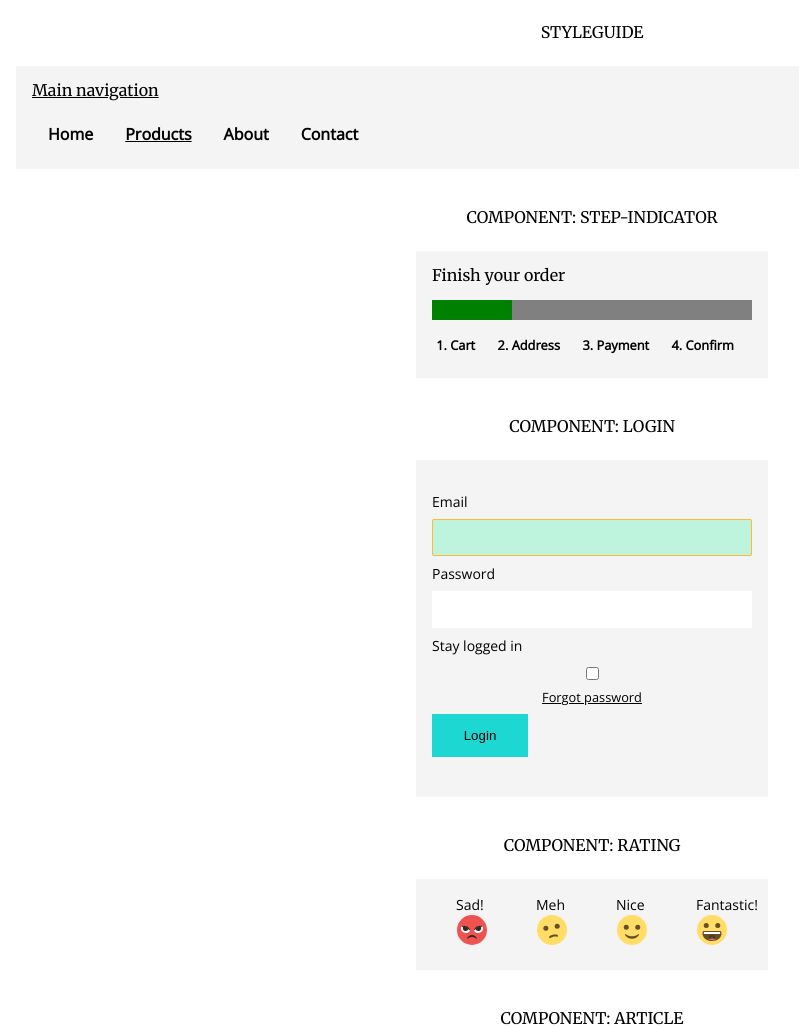
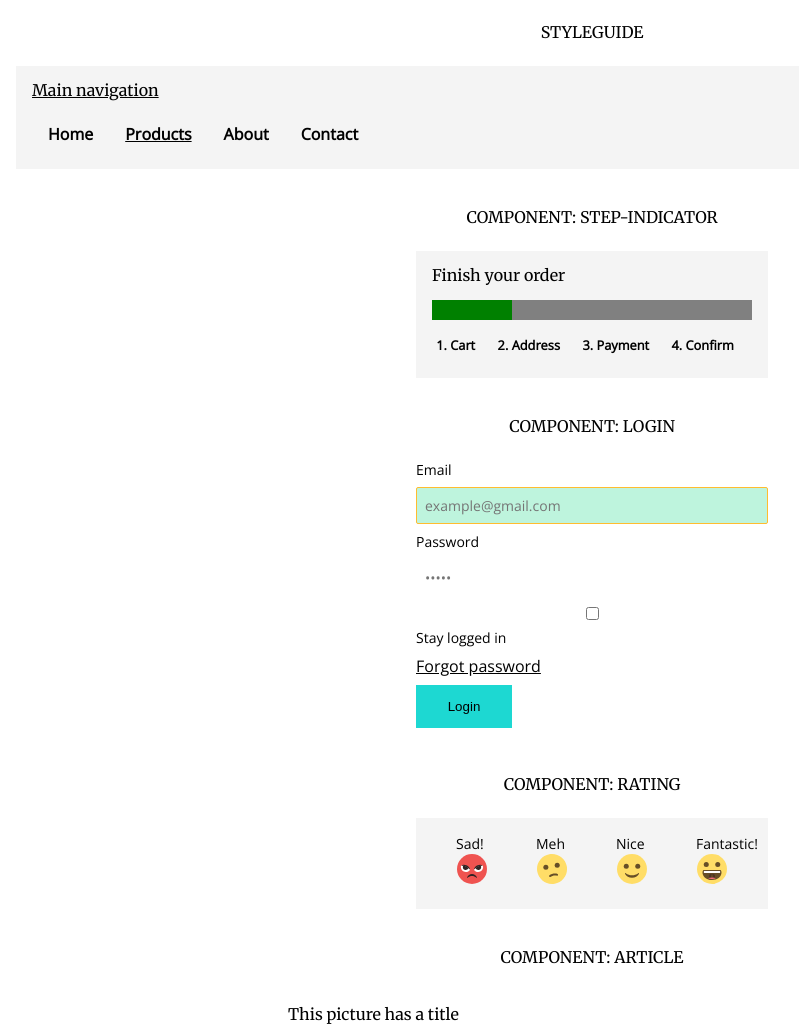
Before and after one commit to pierman1/css-to-the-rescue, a plain HTML site: page week-1 & week-2/hva-css-minor-week-1/styleguide.html in a window 1280 px wide. Shown: the top 1027 px of the page, without its empty margins (48-847 px from the left). Drawn offline with nearby package versions, Linux system fonts and the light colour scheme.

Commit message:
Changed structure styleguide.html

```diff
--- a/week-1 & week-2/hva-css-minor-week-1/styleguide.html
+++ b/week-1 & week-2/hva-css-minor-week-1/styleguide.html
@@ -57,25 +57,23 @@
     </section>
     <h2>Component: login</h2>
     <section section="component-login">
-        <form role="login" action="/" method="post">
+        <form class="login-form" action="/" method="post">
 
             <label for="field-email">Email</label>
-            <input type="email" id="field-email" name="field-email" autocomplete="email" required autofocus>
+            <input type="email" id="field-email" name="field-email" placeholder="example@gmail.com" autocomplete="email" required autofocus>
 
             <label for="field-password">Password</label>
-            <input type="password" id="field-password" name="field-password" required>
+            <input type="password" id="field-password" name="field-password" placeholder="•••••" required>
 
-            <span>
-        <input type="checkbox" id="field-stay-logged-in" name="field-stay-logged-in" value="stay-logged-in">
-        <label for="field-stay-logged-in">Stay logged in</label>
-    </span>
+            <input type="checkbox" id="field-stay-logged-in" name="field-stay-logged-in" value="stay-logged-in">
+            <label for="field-stay-logged-in">Stay logged in</label>
+
 
             <a href="/">Forgot password</a>
-
             <button class="btn" type="submit">Login</button>
 
+
         </form>
-
     </section>
     <h2>Component: rating</h2>
     <section section="component-rating">
```
Also changed, not shown: week-1 & week-2/hva-css-minor-week-2/README.md.
